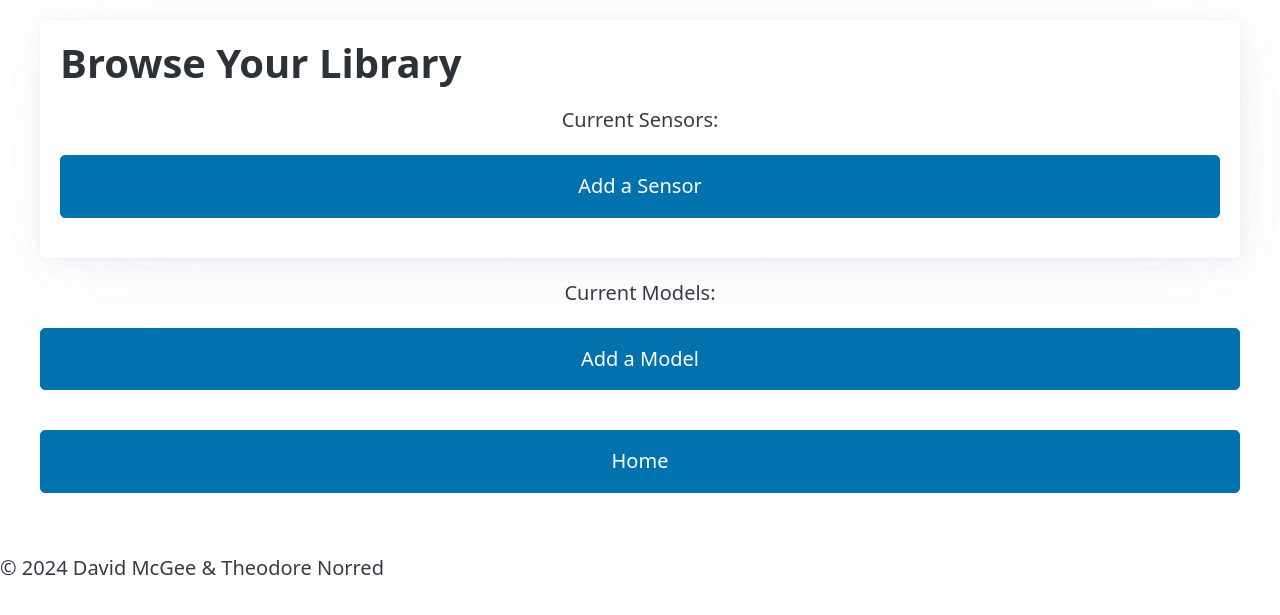
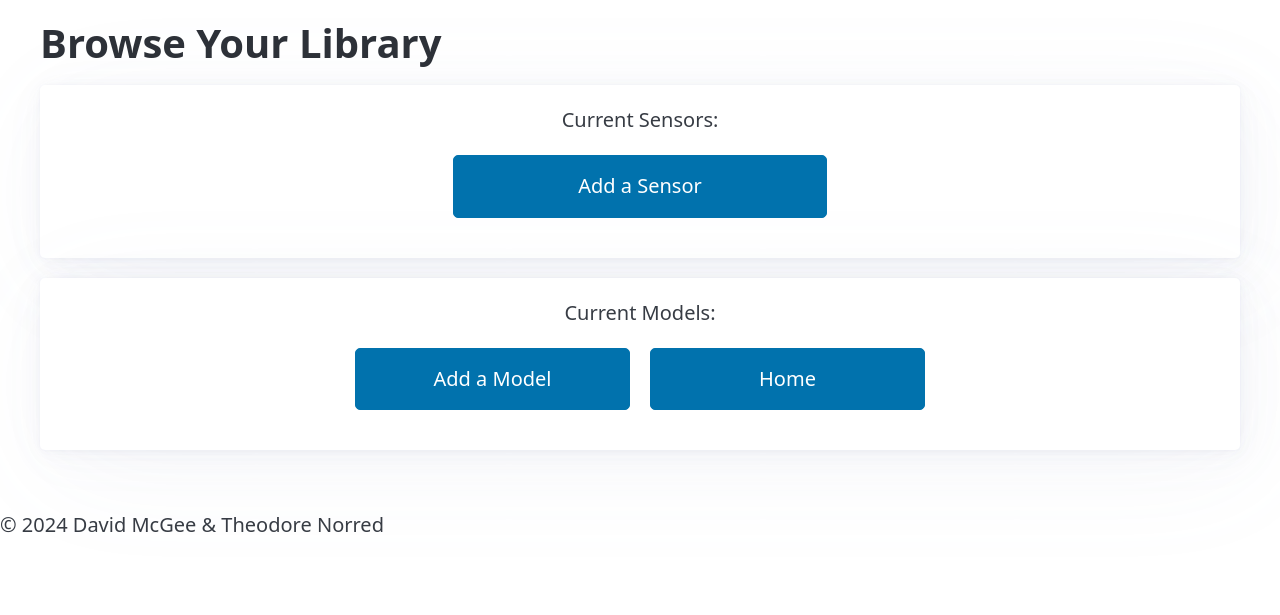
Before and after one commit to skipmcgee/wind-forecast, a Flask app: page /library in a window 1280 px wide. Shown: the part 90-705 px from the top of the page. Run offline with Flask 3, Linux system fonts and the light colour scheme; data that the repository does not hold is empty; some libraries are stand-ins or nearby versions.

Commit message:
Fixed table UI

```diff
--- a/templates/index.html
+++ b/templates/index.html
@@ -3,9 +3,8 @@
 {% block content %}
 
 <section>
+    <h1>{% block title %} Project Group 10 {% endblock %}</h1>
     <article>
-        <h1>{% block title %} Project Group 10 {% endblock %}</h1>
-        <p></p>
         <p>This is Theodore Norred and Skip McGee's project for the Model-Manager's company.</p>
         <p></p>
         <p>The Model-Managers company enables customers to determine which wind forecast models are
--- a/templates/library.html
+++ b/templates/library.html
@@ -1,10 +1,11 @@
 {% extends 'base.j2' %}
 
 {% block content %}
-<article>
+
 	<h1>{% block title %} Browse Your Library {% endblock %}</h1>
-    <div id="sensorlibrary">
-        <table border="1" cellpadding="5">
+    <article>
+    <div id="sensorlibrary" class="overflow-auto">
+        <table class="striped">
             <caption>Current Sensors: </caption>
             <!-- Access sensors list passed from app.py -->
             {% if sensors %}
@@ -38,12 +39,18 @@
             {% endif %}
         </table>
 
-        <a href='/add/sensor'><input class="btn" type="button" value="Add a Sensor" method="get"></a>
+        <div class="grid">
+            <div></div>
+            <div><a href='/add/sensor'><input class="btn" type="button" value="Add a Sensor" method="get"></a></div>
+            <div></div>
+        </div>
+
     </div>
 </article>
 
-    <div id=""modellibrary>
-        <table border="1" cellpadding="5">
+<article>
+    <div id="modellibrary" class="overflow-auto">
+        <table class="striped">
             <caption>Current Models: </caption>
             <!-- Access models list passed from app.py -->
             {% if models %}
@@ -76,8 +83,13 @@
                     {% endfor %}
             {% endif %}
         </table>
-        <a href='/add/model'><input class="btn" type="button" value="Add a Model" method="get"></a>
+
+        <div class="grid">
+            <div></div>
+            <div><a href='/add/model'><input class="btn" type="button" value="Add a Model" method="get"></a></div>
+            <div><a href='/'><input class="btn" type="button" value="Home"></a></div>
+            <div></div>
+        </div>
     </div>
-    <p></p>
-    <a href='/'><input class="btn" type="button" value="Home"></a>
+</article>
 {% endblock %}
```
